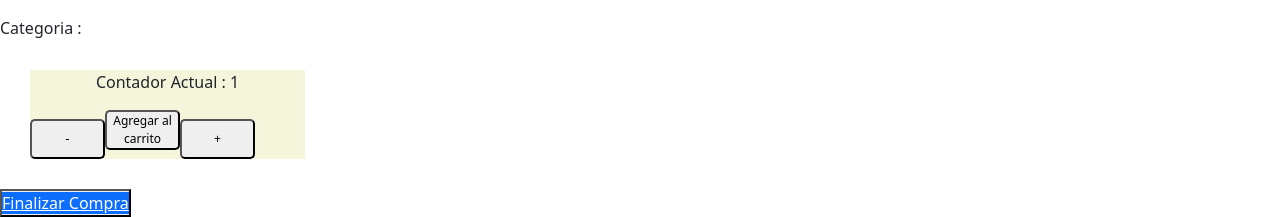
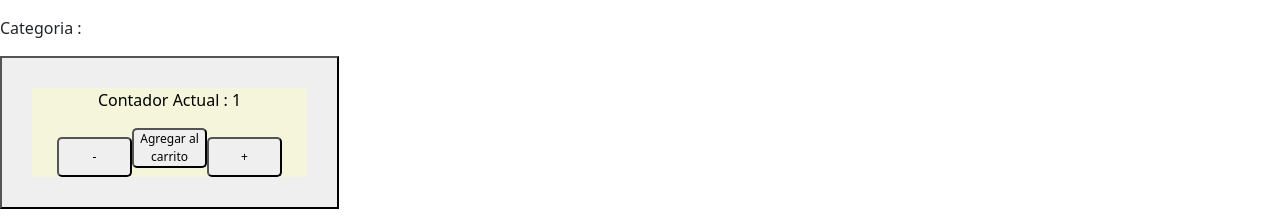
Before and after one commit to MaxiScarpatti/ecommerce_scarpatti, a React (Create React App) app: page /planta/1 in a window 1280 px wide. Shown: the part 642-859 px from the top of the page. Built offline with nearby package versions, Linux system fonts and the light colour scheme.

Commit message:
desafio eventos sincronizar counter

```diff
--- a/src/components/ItemDetail.js
+++ b/src/components/ItemDetail.js
@@ -3,15 +3,23 @@ import ItemCount from "./ItemCount"
 import{Link } from 'react-router-dom'
 import cartContext from "../context/cartContext";
 
-const ItemDetail = ({producto, item}) => {
+const ItemDetail = ({producto}) => {
 
   const [cartItems, setCartItems] = useState(0)
   const { AddItem } = useContext(cartContext)
 
   const onAdd = (quantity) => {
     setCartItems(quantity)
-    AddItem(item, quantity)
+    AddItem(producto, quantity)
   }
+
+  // let compraRealizada = ''
+  // if (onAdd){
+  //   compraRealizada = ItemCount
+  // } else{
+  //   compraRealizada = <button>Ir al carrito</button>
+  // }
+
         return (
           <article className="cardDetail">
               <h1>Detalle del producto</h1>
@@ -21,9 +29,9 @@ const ItemDetail = ({producto, item}) => {
               <p>Stock disponible : {producto.stock}</p>
               <p>Codigo de producto : {producto.id}</p>
               <p>Categoria : {producto.categorias}</p>
-              <ItemCount stock={producto.stock} initial={1} onAdd={onAdd}/>
               <button>
-              <Link to="/" className="botonSuma btn-primary">Finalizar Compra</Link>
+              {cartItems >= 1 ? <Link to="/cart" className="botonSuma btn-primary">Finalizar Compra</Link> :
+              <ItemCount stock={producto.stock} initial={1} onAdd={onAdd}/> }
               </button>
           </article> )
   }
```
Also changed, not shown: src/context/cartContext.js (+10 -6 lines).
